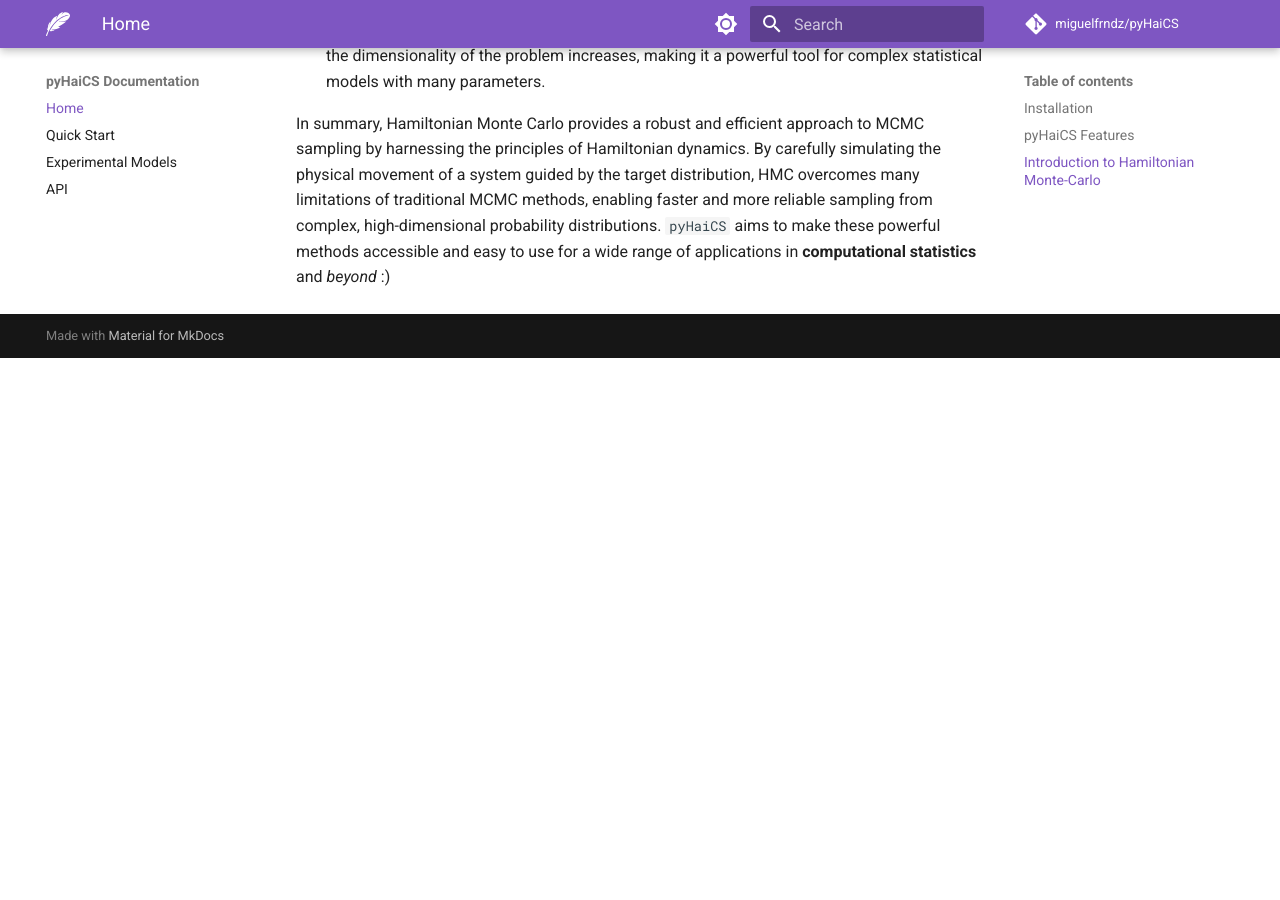
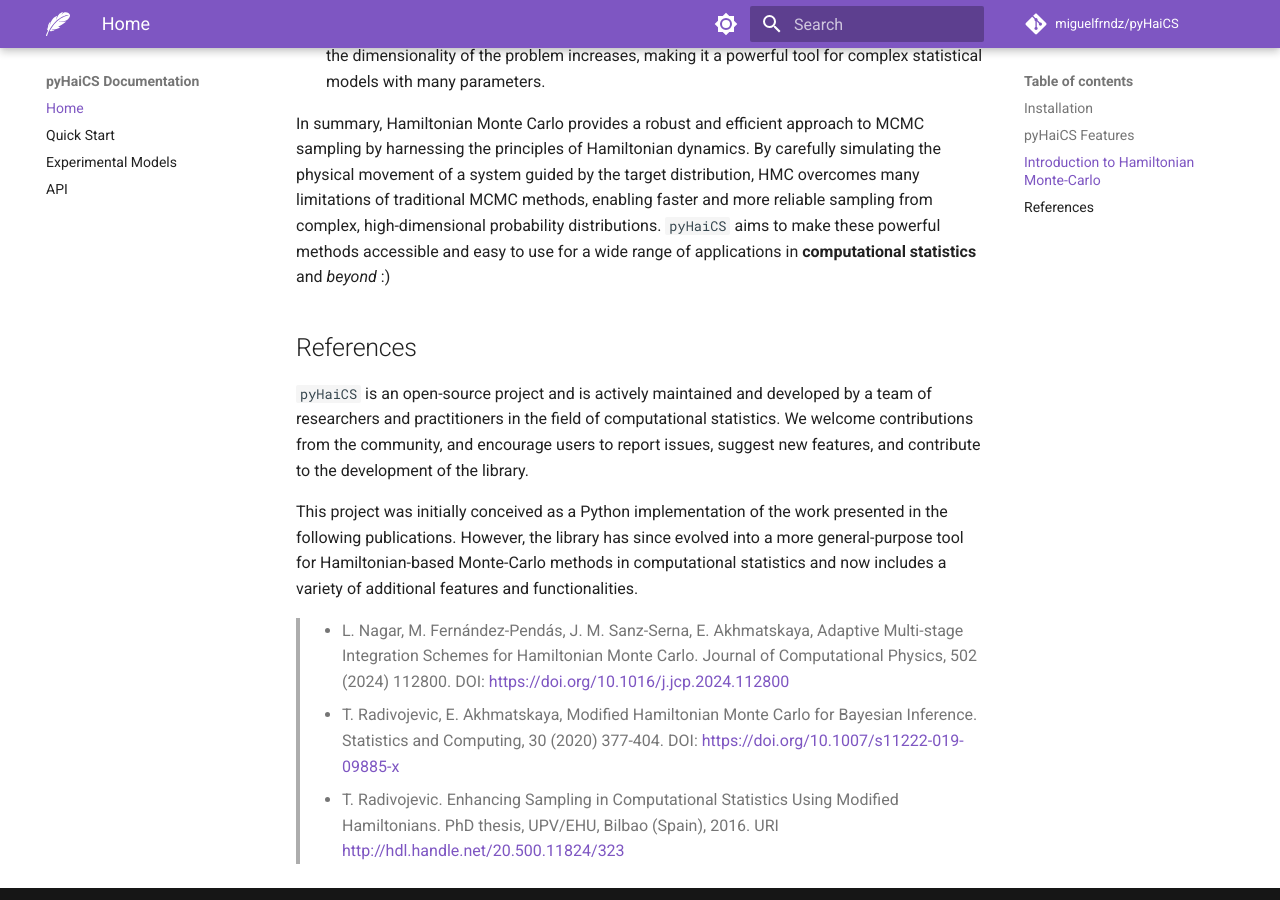
Before and after one commit to pyHaiCS/pyhaics.github.io, an MkDocs documentation site: the page built from docs/index.md, in a window 1280 px wide and 900 px high, scrolled down 6622 px. Built offline with MkDocs 1.6.1 and Material for MkDocs 9.7.7, drawn with Linux system fonts in a browser that asks for light colours; comment, search, counter and statistics services are not loaded; before the commit the page ends 6980 px from its top, so only the background shows below that.

Commit message:
Added References to README

```diff
--- a/docs/index.md
+++ b/docs/index.md
@@ -135,3 +135,12 @@ By leveraging Hamiltonian dynamics, HMC offers several advantages over tradition
 *   **Scalability to High Dimensions:** The efficiency gains of HMC become more pronounced as the dimensionality of the problem increases, making it a powerful tool for complex statistical models with many parameters.
 
 In summary, Hamiltonian Monte Carlo provides a robust and efficient approach to MCMC sampling by harnessing the principles of Hamiltonian dynamics. By carefully simulating the physical movement of a system guided by the target distribution, HMC overcomes many limitations of traditional MCMC methods, enabling faster and more reliable sampling from complex, high-dimensional probability distributions.  `pyHaiCS` aims to make these powerful methods accessible and easy to use for a wide range of applications in **computational statistics** and *beyond* :)
+
+## References
+`pyHaiCS` is an open-source project and is actively maintained and developed by a team of researchers and practitioners in the field of computational statistics. We welcome contributions from the community, and encourage users to report issues, suggest new features, and contribute to the development of the library.
+
+This project was initially conceived as a Python implementation of the work presented in the following publications. However, the library has since evolved into a more general-purpose tool for Hamiltonian-based Monte-Carlo methods in computational statistics and now includes a variety of additional features and functionalities.
+
+> - L. Nagar, M. Fernández-Pendás, J. M. Sanz-Serna, E. Akhmatskaya, Adaptive Multi-stage Integration Schemes for Hamiltonian Monte Carlo. Journal of Computational Physics, 502 (2024) 112800. DOI: https://doi.org/10.1016/j.jcp.2024.112800
+> - T. Radivojevic, E. Akhmatskaya, Modified Hamiltonian Monte Carlo for Bayesian Inference. Statistics and Computing, 30 (2020) 377-404. DOI: https://doi.org/10.1007/s11222-019-09885-x
+> - T. Radivojevic. Enhancing Sampling in Computational Statistics Using Modified Hamiltonians. PhD thesis, UPV/EHU, Bilbao (Spain), 2016. URI http://hdl.handle.net/20.500.11824/323
```
